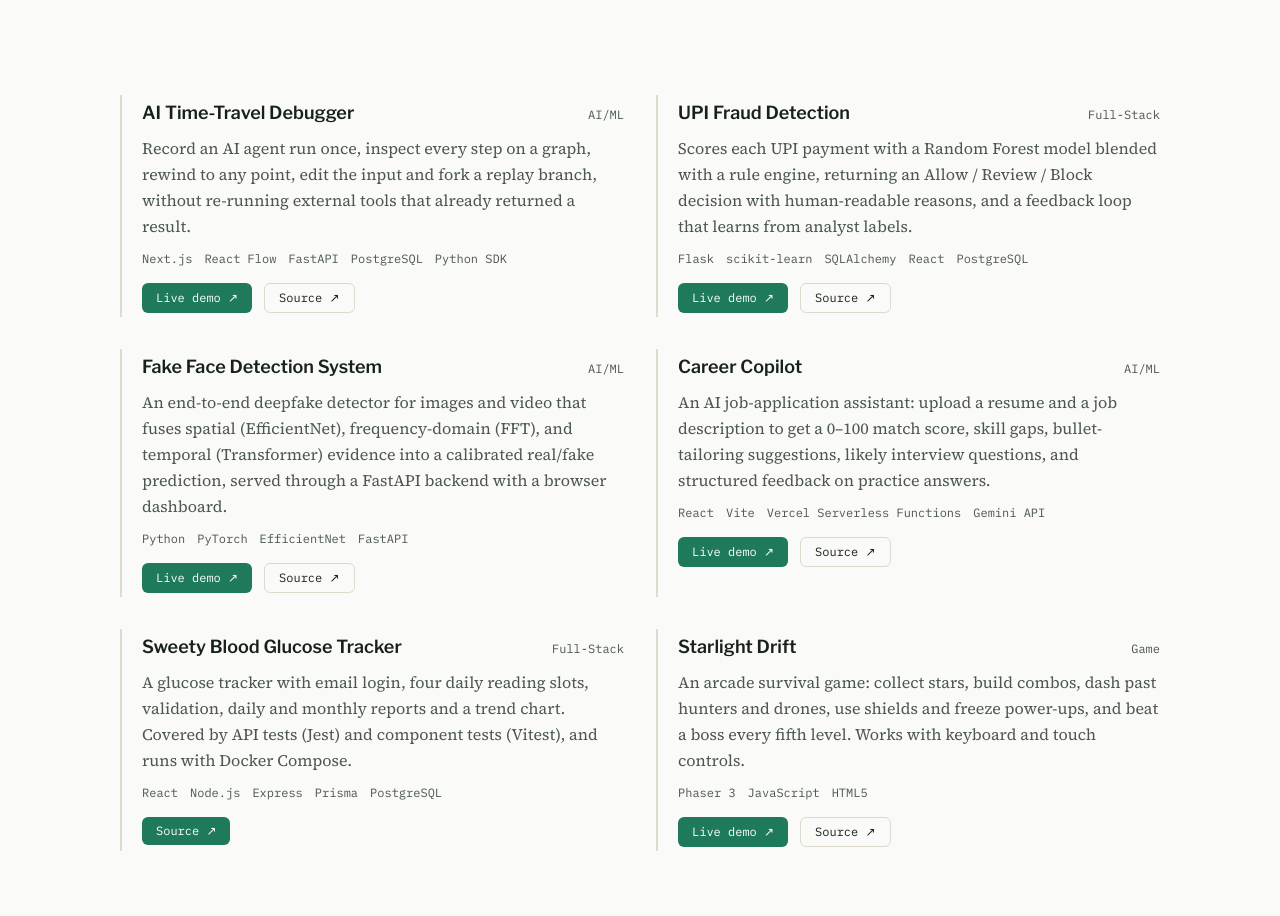
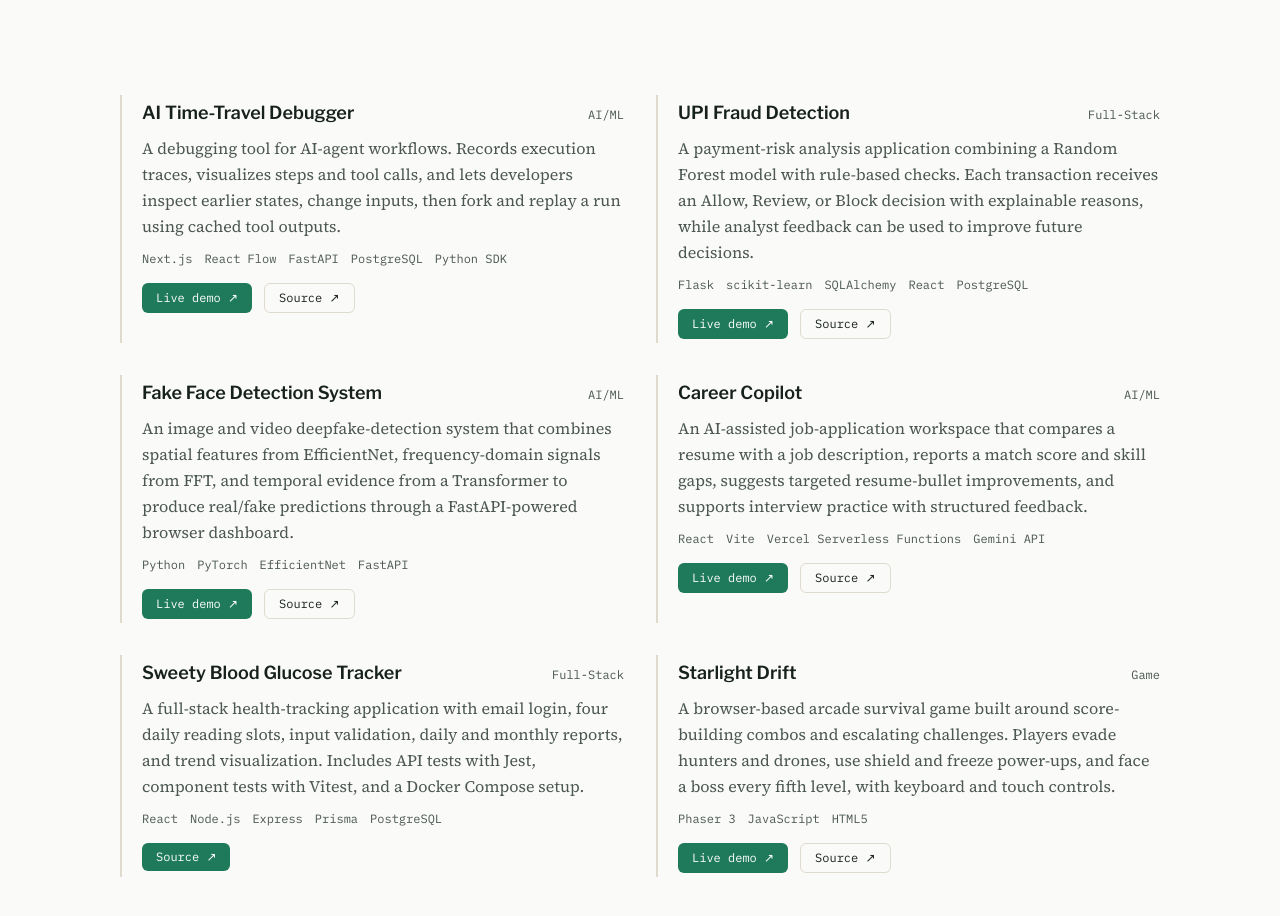
Before and after one commit to UjwalBagalkoti/ujwal-portfolio, a Next.js app: page / in a window 1280 px wide. Shown: the part 600-1516 px from the top of the page. Built offline with nearby package versions, Linux system fonts and the light colour scheme.

Commit message:
Strengthen project portfolio descriptions

```diff
--- a/data/projects.ts
+++ b/data/projects.ts
@@ -12,7 +12,7 @@ export const projects: Project[] = [
     name: "AI Time-Travel Debugger",
     category: "AI/ML",
     description:
-      "Record an AI agent run once, inspect every step on a graph, rewind to any point, edit the input and fork a replay branch, without re-running external tools that already returned a result.",
+      "A debugging tool for AI-agent workflows. Records execution traces, visualizes steps and tool calls, and lets developers inspect earlier states, change inputs, then fork and replay a run using cached tool outputs.",
     stack: ["Next.js", "React Flow", "FastAPI", "PostgreSQL", "Python SDK"],
     live: "https://ai-time-travel-debugger.onrender.com",
     repo: "https://github.com/UjwalBagalkoti/ai-time-travel-debugger",
@@ -21,7 +21,7 @@ export const projects: Project[] = [
     name: "UPI Fraud Detection",
     category: "Full-Stack",
     description:
-      "Scores each UPI payment with a Random Forest model blended with a rule engine, returning an Allow / Review / Block decision with human-readable reasons, and a feedback loop that learns from analyst labels.",
+      "A payment-risk analysis application combining a Random Forest model with rule-based checks. Each transaction receives an Allow, Review, or Block decision with explainable reasons, while analyst feedback can be used to improve future decisions.",
     stack: ["Flask", "scikit-learn", "SQLAlchemy", "React", "PostgreSQL"],
     live: "https://upi-fraud-detection-frontend.onrender.com/",
     repo: "https://github.com/UjwalBagalkoti/upi-fraud-detection",
@@ -30,7 +30,7 @@ export const projects: Project[] = [
     name: "Fake Face Detection System",
     category: "AI/ML",
     description:
-      "An end-to-end deepfake detector for images and video that fuses spatial (EfficientNet), frequency-domain (FFT), and temporal (Transformer) evidence into a calibrated real/fake prediction, served through a FastAPI backend with a browser dashboard.",
+      "An image and video deepfake-detection system that combines spatial features from EfficientNet, frequency-domain signals from FFT, and temporal evidence from a Transformer to produce real/fake predictions through a FastAPI-powered browser dashboard.",
     stack: ["Python", "PyTorch", "EfficientNet", "FastAPI"],
     live: "https://fake-face-detection-system.onrender.com/",
     repo: "https://github.com/UjwalBagalkoti/Fake-Face-Detection-System",
@@ -39,7 +39,7 @@ export const projects: Project[] = [
     name: "Career Copilot",
     category: "AI/ML",
     description:
-      "An AI job-application assistant: upload a resume and a job description to get a 0–100 match score, skill gaps, bullet-tailoring suggestions, likely interview questions, and structured feedback on practice answers.",
+      "An AI-assisted job-application workspace that compares a resume with a job description, reports a match score and skill gaps, suggests targeted resume-bullet improvements, and supports interview practice with structured feedback.",
     stack: ["React", "Vite", "Vercel Serverless Functions", "Gemini API"],
     live: "https://career-copilot-lemon.vercel.app/",
     repo: "https://github.com/UjwalBagalkoti/career-copilot",
@@ -48,7 +48,7 @@ export const projects: Project[] = [
     name: "Sweety Blood Glucose Tracker",
     category: "Full-Stack",
     description:
-      "A glucose tracker with email login, four daily reading slots, validation, daily and monthly reports and a trend chart. Covered by API tests (Jest) and component tests (Vitest), and runs with Docker Compose.",
+      "A full-stack health-tracking application with email login, four daily reading slots, input validation, daily and monthly reports, and trend visualization. Includes API tests with Jest, component tests with Vitest, and a Docker Compose setup.",
     stack: ["React", "Node.js", "Express", "Prisma", "PostgreSQL"],
     repo: "https://github.com/UjwalBagalkoti/sweety-blood-glucose-tracker",
   },
@@ -56,7 +56,7 @@ export const projects: Project[] = [
     name: "Starlight Drift",
     category: "Game",
     description:
-      "An arcade survival game: collect stars, build combos, dash past hunters and drones, use shields and freeze power-ups, and beat a boss every fifth level. Works with keyboard and touch controls.",
+      "A browser-based arcade survival game built around score-building combos and escalating challenges. Players evade hunters and drones, use shield and freeze power-ups, and face a boss every fifth level, with keyboard and touch controls.",
     stack: ["Phaser 3", "JavaScript", "HTML5"],
     live: "https://starlight-drift.vercel.app",
     repo: "https://github.com/UjwalBagalkoti/starlight-drift",
```
